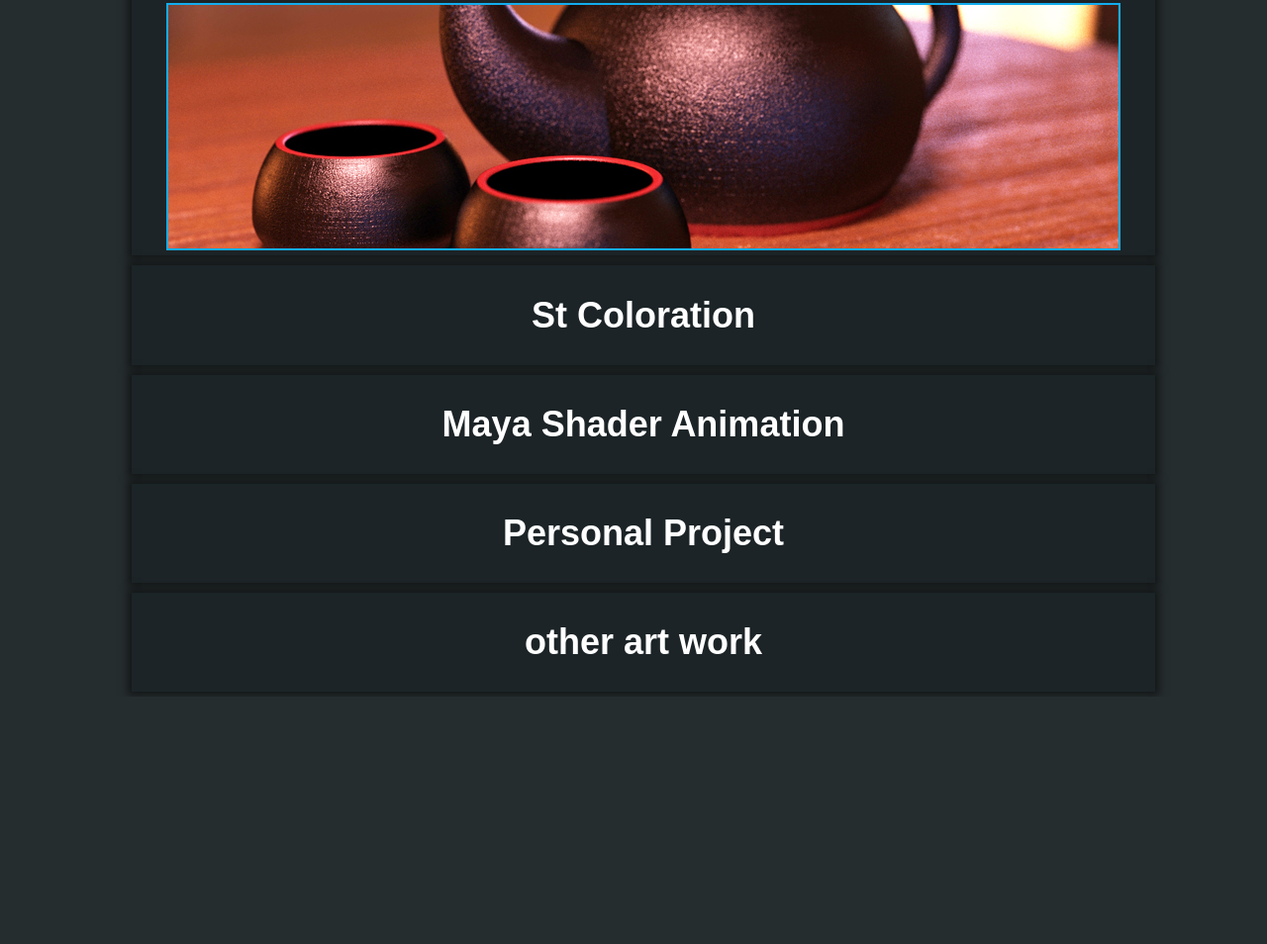
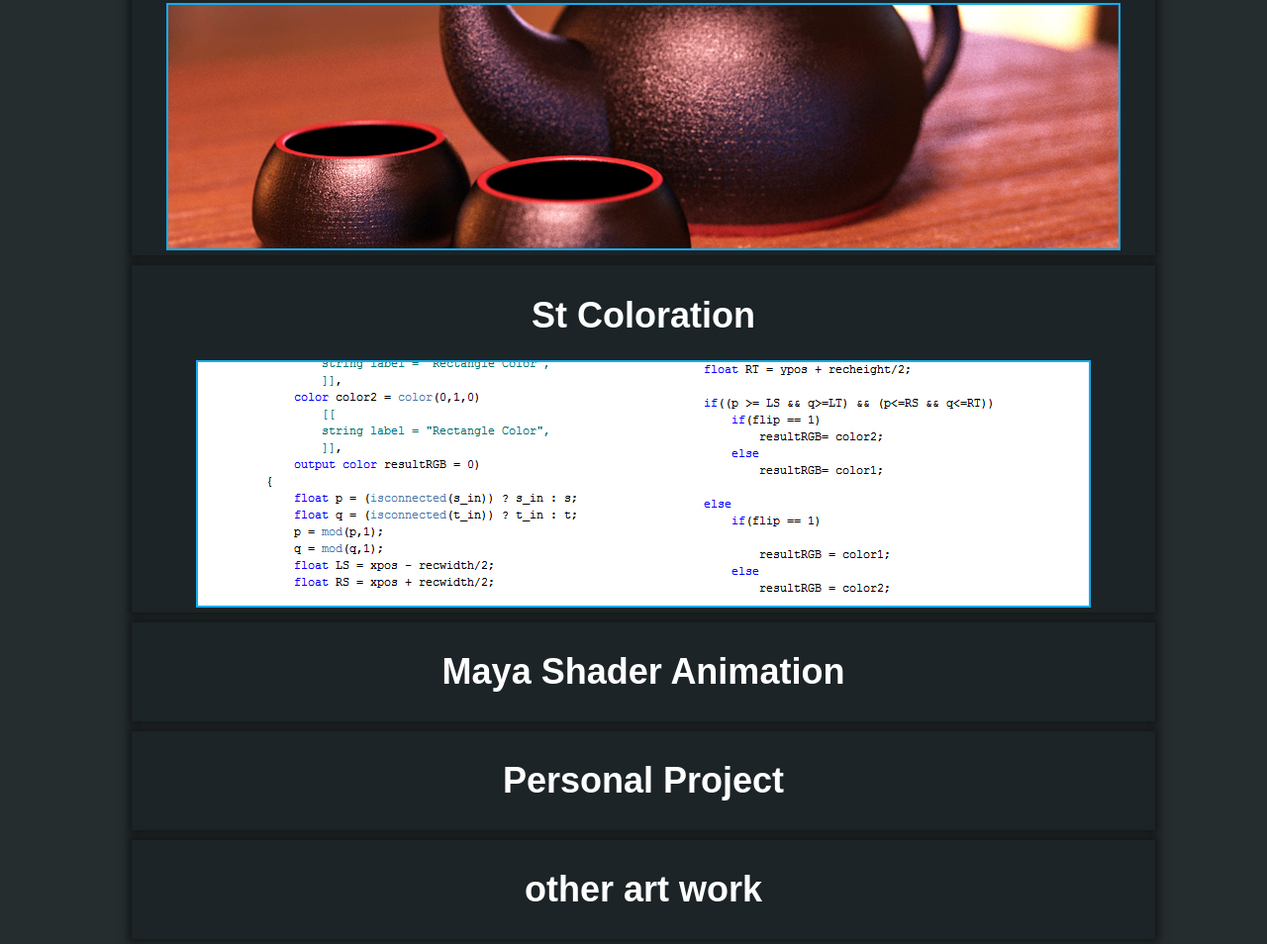
Before and after one commit to Antonio1990/taizyd_korambayil, a plain HTML site: page index.html in a window 1280 px wide. Shown: the part 936-1890 px from the top of the page at 99% size. Before the commit the page ends 1640 px from the top, so only its background shows below. Drawn offline with Linux system fonts and the light colour scheme.

Commit message:
Updated Index Page with P3 CoverShot
Updated With Project 3

```diff
--- a/index.html
+++ b/index.html
@@ -85,6 +85,7 @@ P {	font-family: Helvetica, sans-serif;
 						<H1 class="bloglinkheading">
 						St Coloration
 						</H1>
+						<img src="P3_CoverShot.jpg" class="covershot">
 					</div>
 					</a>
 					<a href="maya_shader_animation/index.html" class="bloglinkheading">
```
Also changed, not shown: P3_CoverShot.jpg (added).
